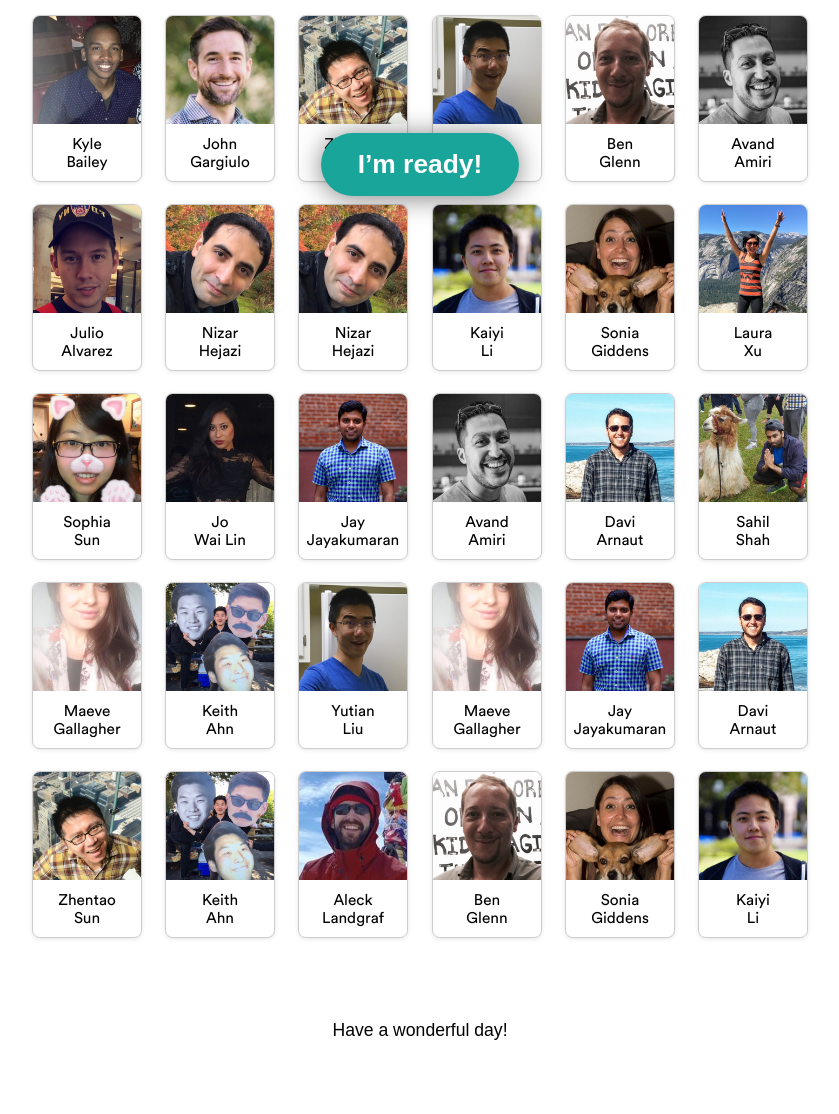
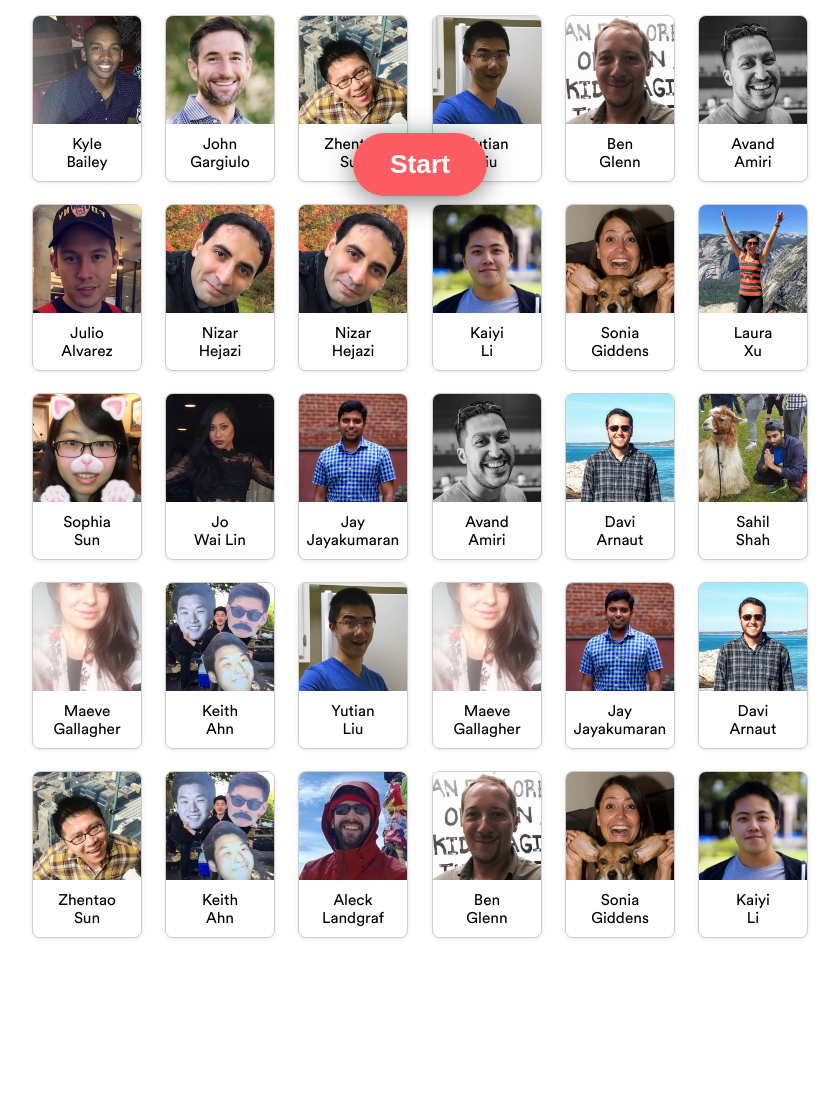
Before and after one commit to avand/remember-10-24, a plain HTML site: page index.html in a window 1280 px wide. Shown: the part 560-1674 px from the top of the page, without its empty margins (220-1059 px from the left). After the commit the page ends 1652 px from the top, so only its background shows below. Drawn offline with nearby package versions, Linux system fonts and the light colour scheme; files whose address does not match are found by name; a web font is replaced by a local one.

Commit message:
Fine tuning

```diff
--- a/css/application.css
+++ b/css/application.css
@@ -49,13 +49,7 @@ main {
   justify-content: space-around;
   flex-flow: row wrap;
   max-width: 800px;
-  margin: 0 auto;
-}
-
-footer {
-  padding: 4em 0;
-  font-weight: 200;
-  font-size: 0.8em;
+  margin: 0 auto 6.5em;
 }
 
 header {
@@ -71,13 +65,13 @@ header h1 {
 .button {
   color: white;
   padding: .6em 1.4em;
-  background-color: rgb(25, 165, 153);
+  background-color: rgb(252, 92, 98);
   border-radius: 1.4em;
   text-decoration: none;
   font-size: .75em;
   font-weight: bold;
   display: inline-block;
-  border: rgb(14, 128, 118);
+  border: none;
   cursor: pointer;
 }
 
@@ -99,7 +93,7 @@ header h1 {
 }
 
 #im-ready .button {
-  box-shadow: 0 2px 1em rgba(0, 0, 0, 0.5);
+  box-shadow: 0 .15em 1em rgba(0, 0, 0, 0.5);
   margin: 0 auto;
   font-size: 1.2em;
 }
@@ -110,7 +104,7 @@ header h1 {
 
 #confetti {
   pointer-events: none;
-  transition: opacity 1.5s 1s;
+  transition: opacity 1.5s 500ms;
 }
 
 @media (max-width: 750px) {
--- a/index.html
+++ b/index.html
@@ -25,12 +25,8 @@
     <main>
     </main>
 
-    <footer class="align-center">
-      Have a wonderful day!
-    </footer>
-
     <div id="im-ready" class="fixed align-center">
-      <button class="button">I’m ready!</button>
+      <button class="button">Start</button>
     </div>
 
     <div id="card-template" class="card align-center hide">
--- a/js/people.js
+++ b/js/people.js
@@ -156,7 +156,7 @@ window.people = [
     "firstName": "Sophia",
     "lastName": "Sun",
     "image": "images/sophia.png",
-    "role": "Data Scientist Growth, Onboarding ",
+    "role": "Data Scientist Growth, Onboarding",
     "location": "San Francisco",
     "favoriteCostume": "Arale",
     "funFact": "I have tried >50 kinds of seafood so far. The number is still counting."
```
